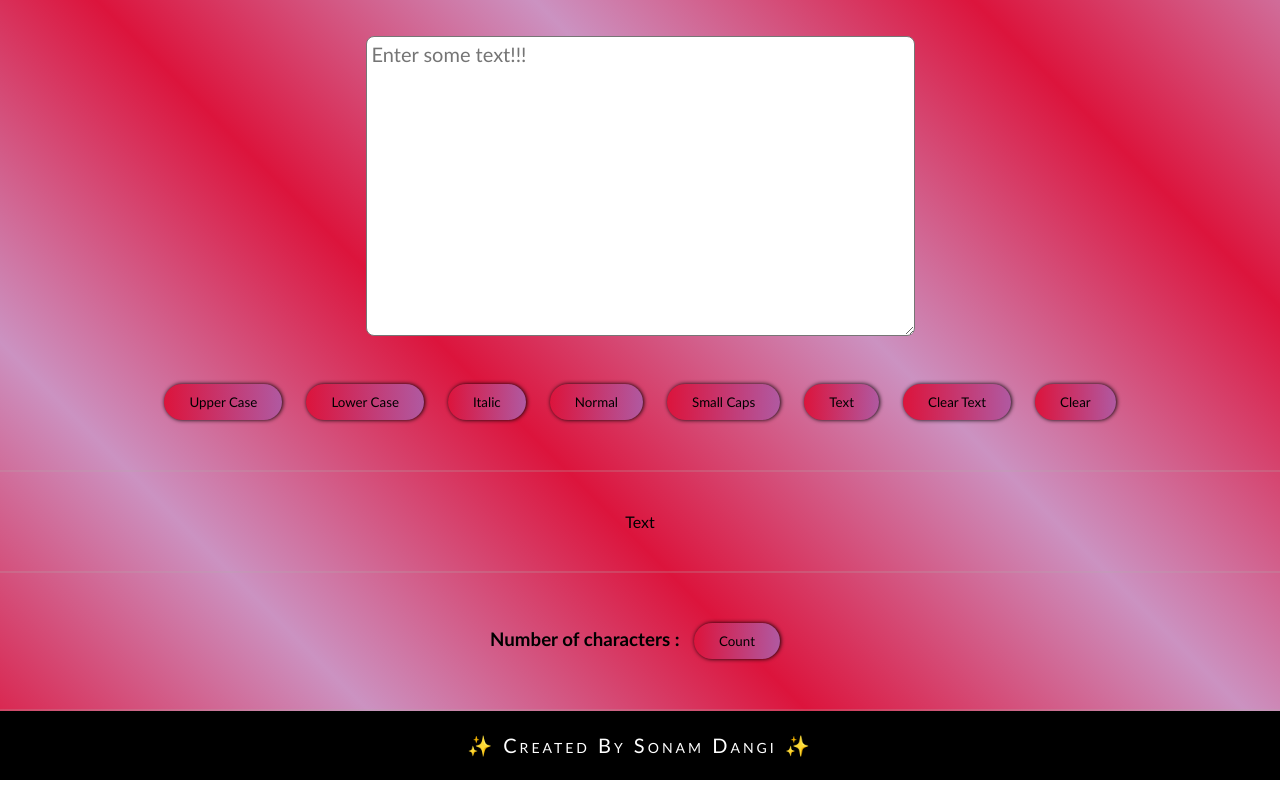
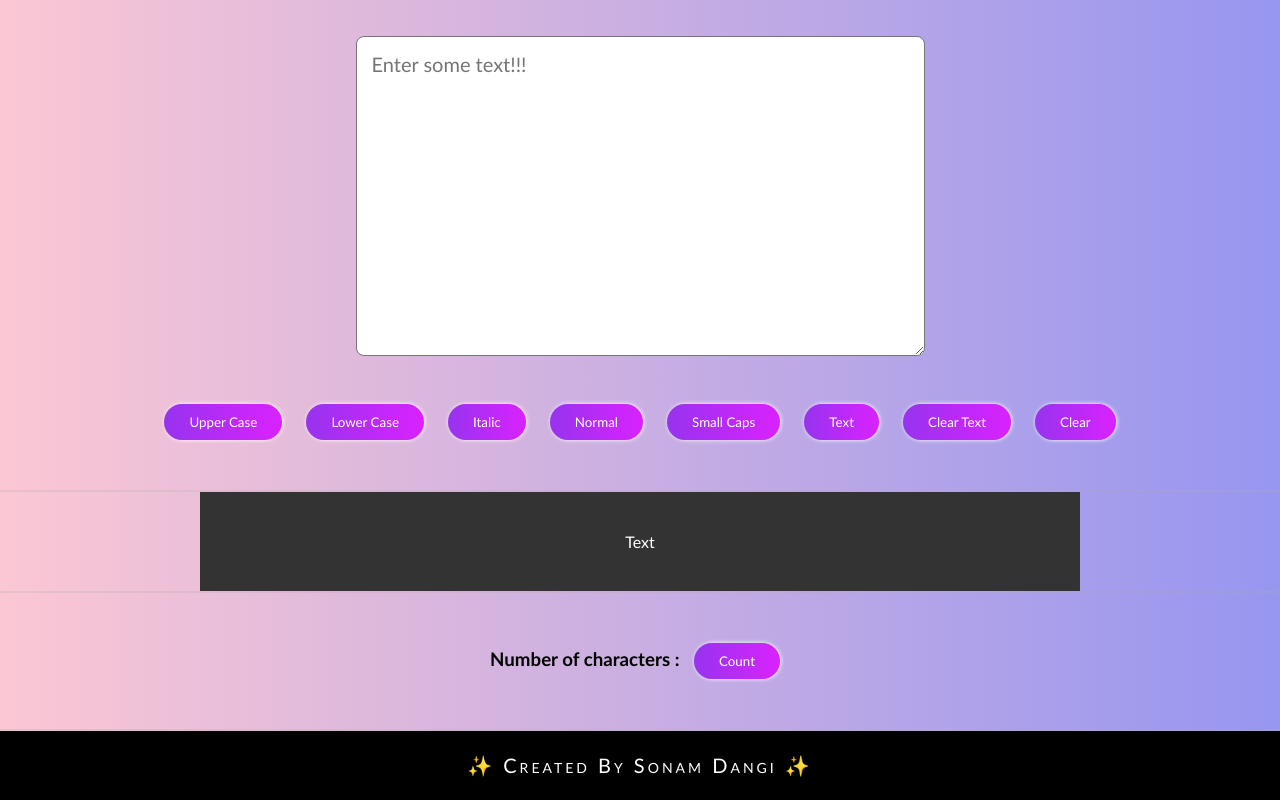
Before and after one commit to Sonam-05/TextSome, a plain HTML site: page TextSome JS/index.html in a window 1280 px wide. Shown: the part 131-931 px from the top of the page. Drawn offline with Linux system fonts and the light colour scheme.

Commit message:
Update style.css

```diff
--- a/TextSome JS/style.css
+++ b/TextSome JS/style.css
@@ -5,7 +5,14 @@
 }
 
 body{
-    background-image: linear-gradient(45deg , crimson, rgba(176, 89, 161, 0.655), crimson, rgba(176, 89, 161, 0.655),  crimson, rgba(176, 89, 161, 0.655) );
+    /* background-image: linear-gradient(45deg , crimson, rgba(176, 89, 161, 0.655), crimson, rgba(176, 89, 161, 0.655),  crimson, rgba(176, 89, 161, 0.655) ); */
+    background: #9796f0;
+        /* fallback for old browsers */
+        background: -webkit-linear-gradient(to right, #fbc7d4, #9796f0);
+        /* Chrome 10-25, Safari 5.1-6 */
+        background: linear-gradient(to right, #fbc7d4, #9796f0);
+        /* W3C, IE 10+/ Edge, Firefox 16+, Chrome 26+, Opera 12+, Safari 7+ */
+
 }
 
 h5{
@@ -43,7 +50,7 @@ textarea{
     margin-left: auto;
     margin-right: auto;
     font-size: 20px;
-    padding: 5px;
+    padding: 15px;
     border-radius: 8px;
 }
 
@@ -56,10 +63,28 @@ button{
     padding: 10px 25px;
     margin: 10px;
     border-radius: 30px;
+    color: #fff;
     border: none;
+    cursor: pointer;
     box-shadow: 0.7px 0 4px;
-    background-image: linear-gradient(to right, crimson, rgb(176, 89, 161));
-    text-align: center;
+    /* background-image: linear-gradient(to right, crimson, rgb(176, 89, 161));
+    text-align: center; */
+    background: #DA22FF;
+        /* fallback for old browsers */
+        background: -webkit-linear-gradient(to right, #9733EE, #DA22FF);
+        /* Chrome 10-25, Safari 5.1-6 */
+        background: linear-gradient(to right, #9733EE, #DA22FF);
+        /* W3C, IE 10+/ Edge, Firefox 16+, Chrome 26+, Opera 12+, Safari 7+ */
+        transition: all 0.5s ease;
+}
+
+button:hover{
+    background: #9733EE;
+        /* fallback for old browsers */
+        background: -webkit-linear-gradient(to right, #DA22FF, #9733EE);
+        /* Chrome 10-25, Safari 5.1-6 */
+        background: linear-gradient(to right, #DA22FF, #9733EE);
+        /* W3C, IE 10+/ Edge, Firefox 16+, Chrome 26+, Opera 12+, Safari 7+ */
 }
 
 hr{
@@ -69,6 +94,11 @@ hr{
 p{
     padding: 40px;
     text-align: center;
+    width: 90%;
+    margin: auto;
+    background-color: #333;
+    color: #fff;
+    max-width: 800px;
 }
 
 h3, h4{
```
